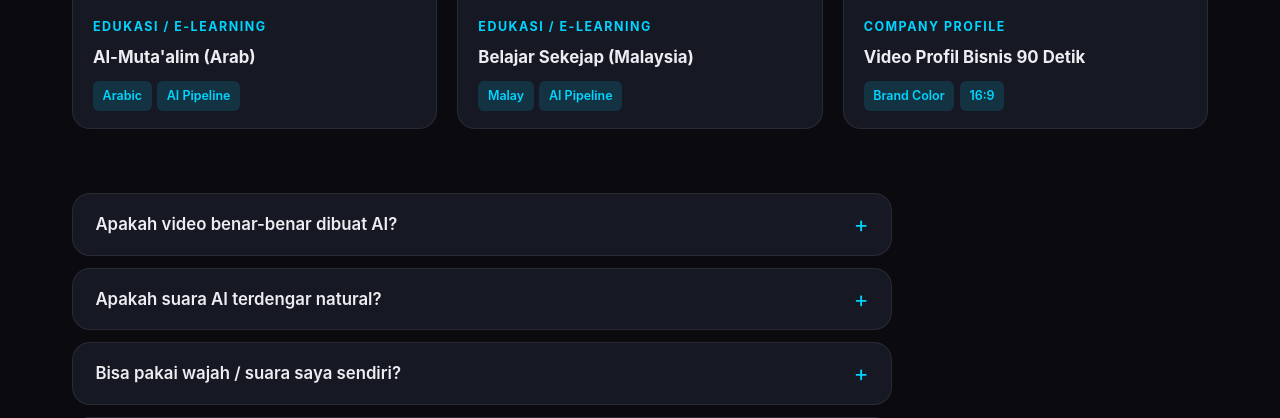
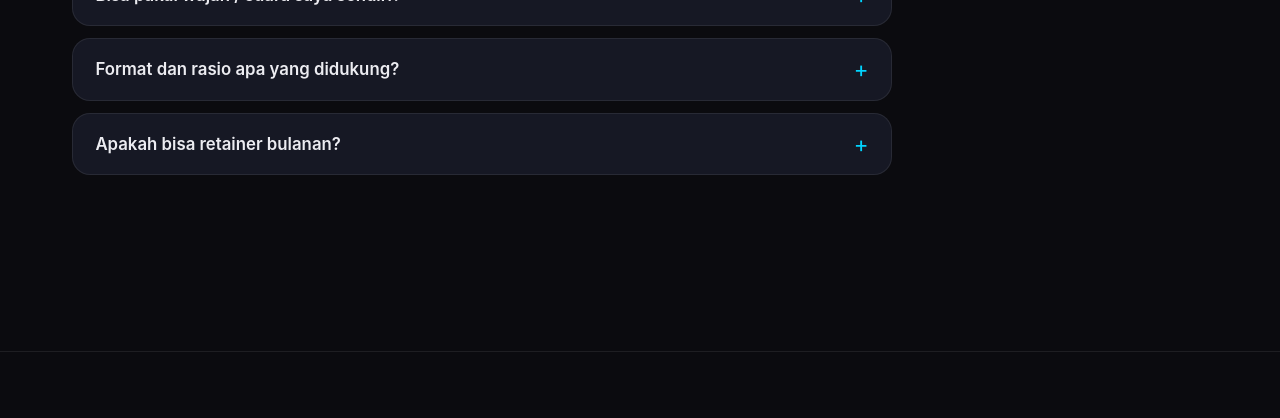
Before and after one commit to naufalnab/portofolio, a PHP site: page /layanan-video-ai/ in a window 1280 px wide. Shown: the part 2433-2851 px from the top of the page. Run offline with PHP 8.4, Linux system fonts and the light colour scheme.

Commit message:
feat: remove showcase card from services page and add vertical format support to css

```diff
--- a/assets/css/services-commercial.css
+++ b/assets/css/services-commercial.css
@@ -203,6 +203,10 @@
     display: block;
 }
 
+.showcase-card[data-format="vertical"] {
+    grid-row: span 2;
+}
+
 .showcase-card[data-format="vertical"] .showcase-thumb {
     aspect-ratio: 9 / 16;
 }
--- a/layanan-video-ai/index.html
+++ b/layanan-video-ai/index.html
@@ -261,19 +261,7 @@
                         </div>
                     </div>
                 </div>
-                <div class="showcase-card">
-                    <img src="/assets/images/showcase/vid-company-sample.png"
-                        alt="Contoh video company profile AI — presentasi bisnis 90 detik dengan brand color"
-                        class="showcase-thumb" loading="lazy">
-                    <div class="showcase-body">
-                        <div class="showcase-cat">Company Profile</div>
-                        <div class="showcase-title">Video Profil Bisnis 90 Detik</div>
-                        <div class="showcase-tags">
-                            <span class="showcase-tag">Brand Color</span>
-                            <span class="showcase-tag">16:9</span>
-                        </div>
-                    </div>
-                </div>
+
             </div>
 
             <!-- FAQ -->
```
Also changed, not shown: en/layanan-video-ai/index.html (+1 -13 lines).
